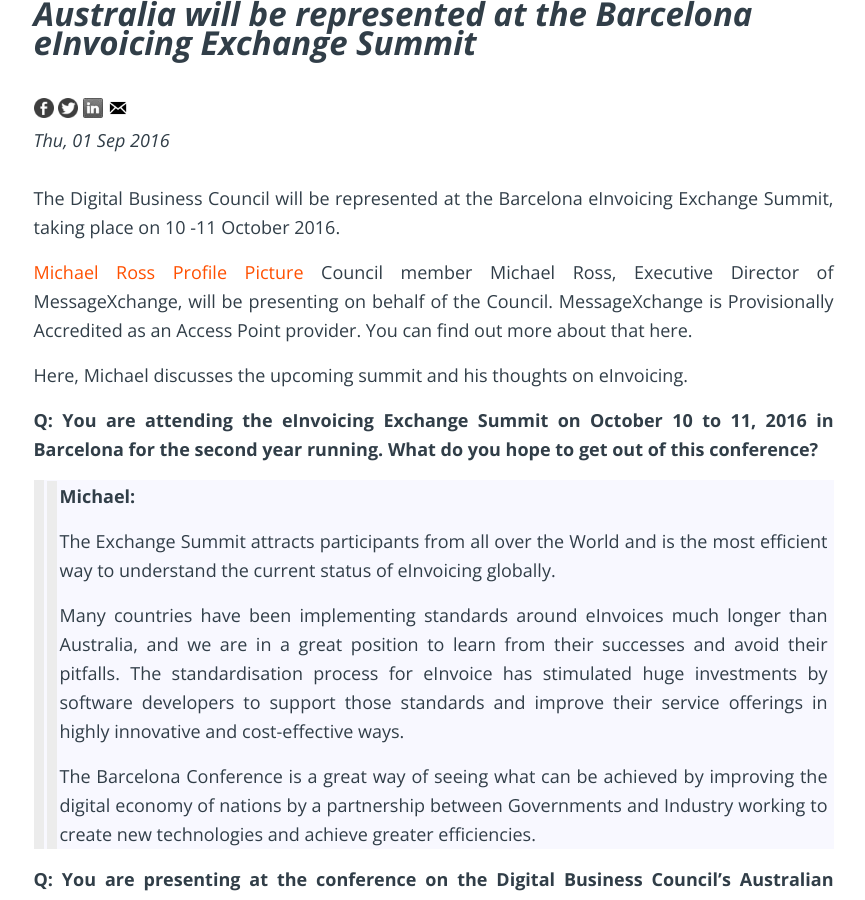
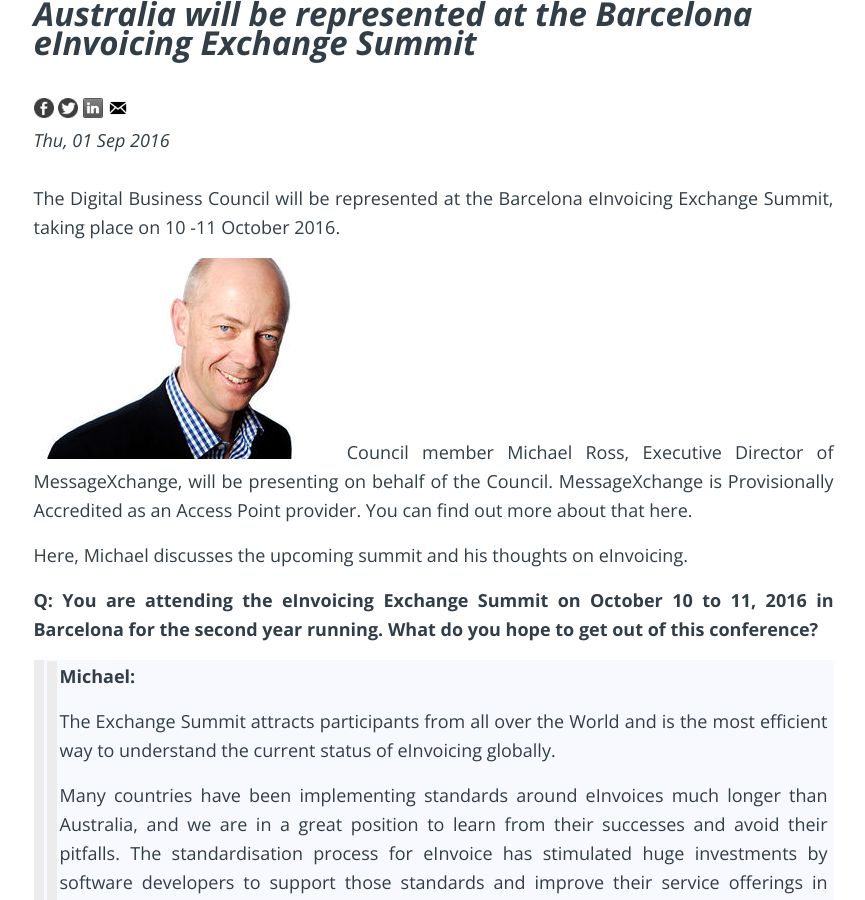
Before and after one commit to Digital-Business-Council/Digital-Business-Council.github.io, a Jekyll site: the page built from _posts/blogs/2016-09-01-Barcelona1.md, in a window 1280 px wide and 900 px high, scrolled down 300 px. Shown: the whole window, without its empty margins (224-1089 px from the left). Built offline with Jekyll 4.4.1, drawn with Linux system fonts in a browser that asks for light colours; comment, search, counter and statistics services are not loaded.

Commit message:
Update 2016-09-01-Barcelona1.md

```diff
--- a/_posts/blogs/2016-09-01-Barcelona1.md
+++ b/_posts/blogs/2016-09-01-Barcelona1.md
@@ -11,7 +11,7 @@
 
 The Digital Business Council will be represented at the Barcelona eInvoicing Exchange Summit, taking place on 10 -11 October 2016.
 
-[Michael Ross Profile Picture]({{site.url | absolute}}/images/blogs/Michael_Ross_opt.jpg)
+![Michael Ross Profile Picture]({{site.url | absolute}}/images/blogs/Michael_Ross_opt.jpg)
 Council member Michael Ross, Executive Director of MessageXchange, will be presenting on behalf of the Council. MessageXchange is Provisionally Accredited as an Access Point provider. You can find out more about that here.
 
 Here, Michael discusses the upcoming summit and his thoughts on eInvoicing.
```
